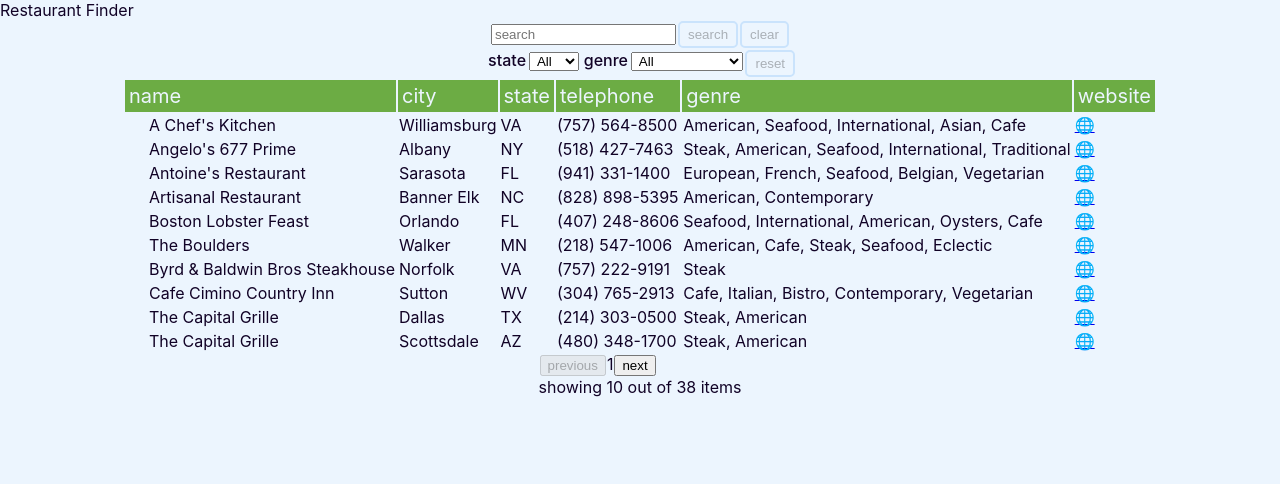
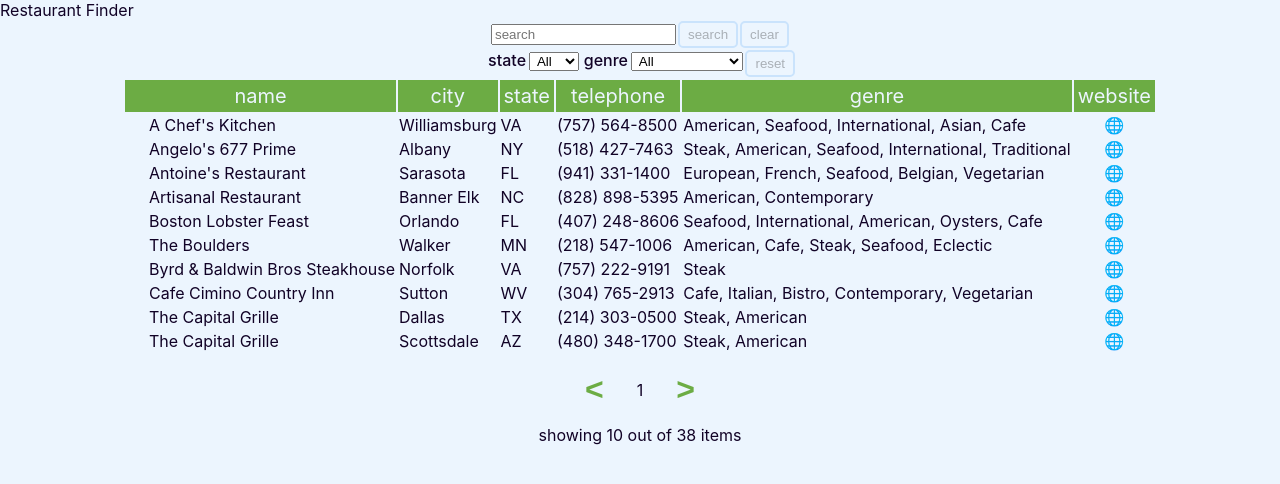
Before and after one commit to GreysonElkins/list-and-filter, a React (Create React App) app: page / in a window 1280 px wide. Shown: the top 484 px of the page. Built offline with nearby package versions, Linux system fonts and the light colour scheme.

Commit message:
Update page turn styles

```diff
--- a/src/components/List/List.scss
+++ b/src/components/List/List.scss
@@ -40,11 +40,18 @@
   }
 }
 
+.site-icon {
+  display: flex;
+  justify-content: center;
+  text-align: center;
+  text-decoration: none;
+}
 
 .list-head {
   background-color: $accent-one;
   color: $background;
   font-size: 1.25em;
+  text-align: center;
 
   > tr > td {
     padding: 4px;
@@ -54,3 +61,20 @@
 table {
   margin: 0 auto;
 }
+
+.turn-page {
+  background: none;
+  border: none;
+  font-weight: bold;
+  font-size: 2em;
+  color: $accent-one;
+}
+
+.pages {
+  display: flex;
+  align-items: center;
+
+  > * {
+    padding: .5em 1em;
+  }
+}
--- a/src/components/List/List.tsx
+++ b/src/components/List/List.tsx
@@ -33,7 +33,12 @@ const List: React.FC<listProps> = ({ listItems, columns }) => {
     if (Array.isArray(cellInfo)) {
       return cellInfo.join(', ')
     } else if (cellInfo.includes('www.') || cellInfo.includes('http')) {
-      return <a href={cellInfo} title="Go to website"><span role="link">🌐</span></a>
+      return (
+        <a href={cellInfo} title="Go to website" className="site-icon">
+          <span role="link" className="site-icon">
+            🌐
+          </span>
+        </a>)
     } else if (typeof(cellInfo) === 'object') {
       throw `This data is too complex to display: ${cellInfo}`
     } else if (cellInfo === undefined) {
@@ -69,23 +74,28 @@ const List: React.FC<listProps> = ({ listItems, columns }) => {
 
   const makeListPageNavigation = () => {
     return (
-      <nav>
+      <>
+      <nav className="pages">
         <button
+            className="turn-page"
             disabled={pageNumber > 1 ? false : true}
             onClick={() => setPageNumber(pageNumber - 1)}
+            title="previous page"
             >
-            previous
+            {'<'}
           </button>
             {pageNumber}
           <button
+            className="turn-page"
             disabled={paginateList(pageNumber + 1).length === 0 ? true : false}
             onClick={() => setPageNumber(pageNumber + 1)}
-            >
-            next
+            title="next page"
+          >
+            {'>'}
           </button>
-          <br />
+      </nav>
           showing 10 out of {listItems.length} items
-      </nav>
+      </>
     )
   }
 
```
